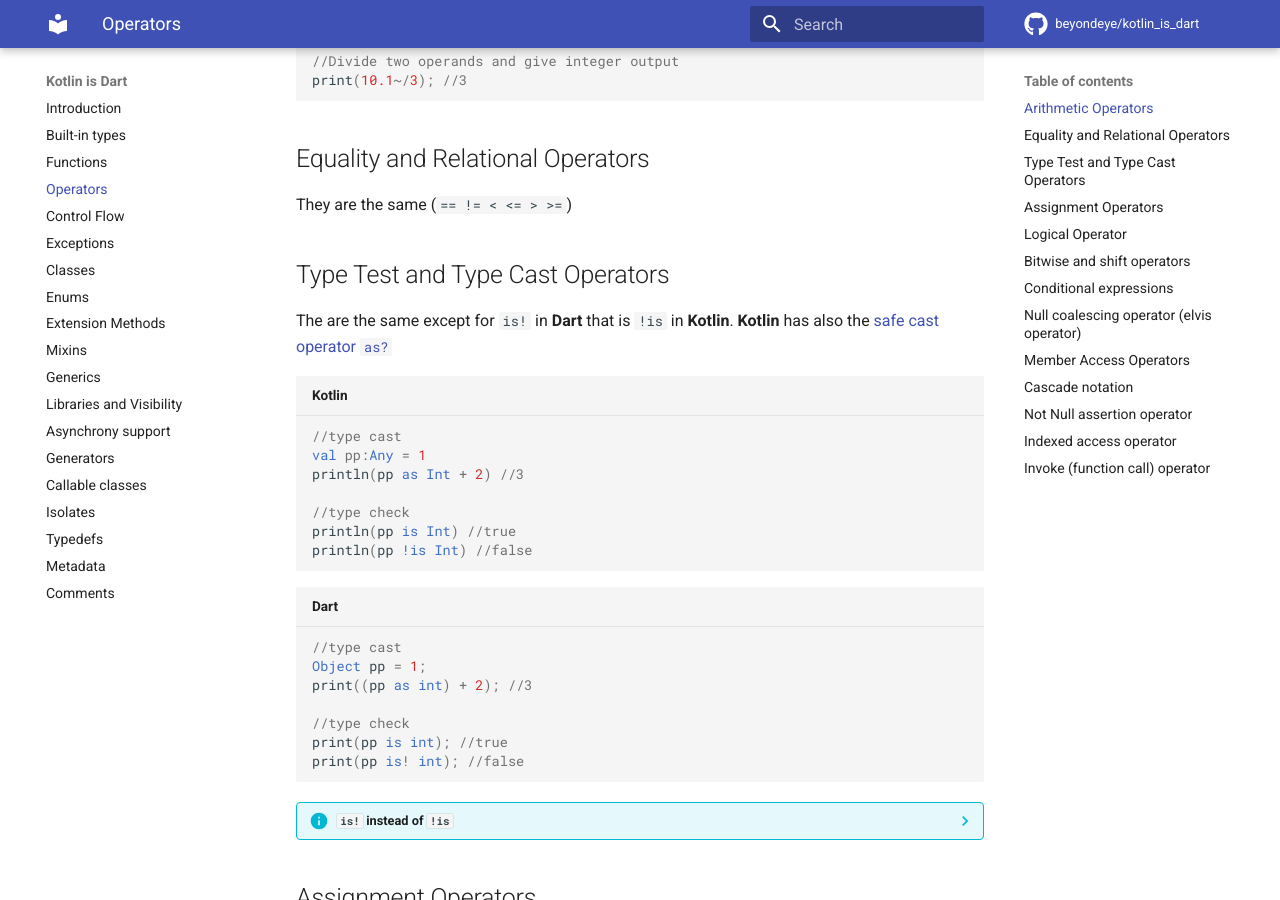
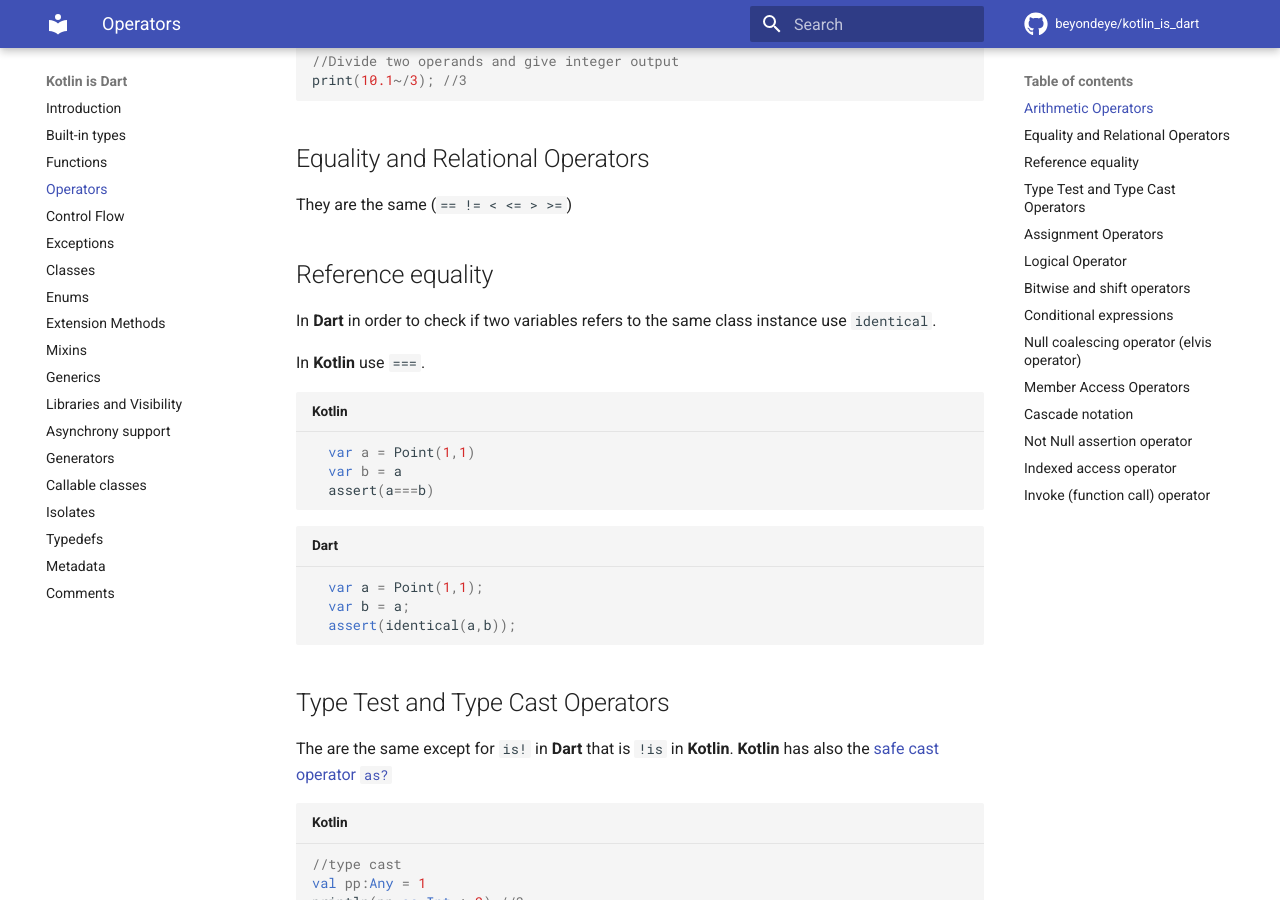
Before and after one commit to beyondeye/kotlin_is_dart, an MkDocs documentation site: the page built from docs/s04_operators.md, in a window 1280 px wide and 900 px high, scrolled down 387 px. Built offline with MkDocs 1.6.1 and Material for MkDocs 9.7.7, drawn with Linux system fonts in a browser that asks for light colours; comment, search, counter and statistics services are not loaded.

Commit message:
added doc on ref equality

````diff
--- a/docs/s04_operators.md
+++ b/docs/s04_operators.md
@@ -12,6 +12,20 @@
 ## Equality and Relational Operators
 They are the same (``== != < <= > >= ``)
 
+## Reference equality
+In **Dart** in order to check if two variables refers to the same class instance use ``identical``.
+
+In **Kotlin** use ``===``.
+```kotlin title="Kotlin"
+  var a = Point(1,1)
+  var b = a
+  assert(a===b)
+```
+```dart title="Dart"
+  var a = Point(1,1);
+  var b = a;
+  assert(identical(a,b));
+```
 ## Type Test and Type Cast Operators
 The are the same except for  ``is!`` in **Dart** that is ``!is`` in **Kotlin**.
 **Kotlin** has also the [safe cast operator ``as?``](https://kotlinlang.org/docs/null-safety.html#safe-casts)
````
